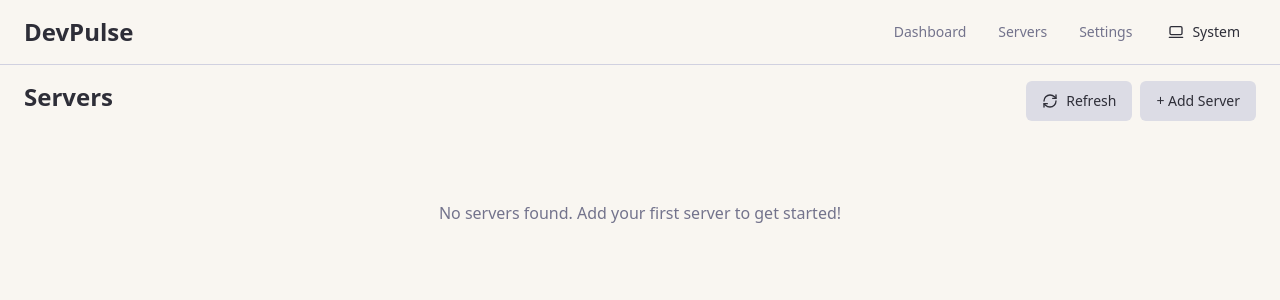
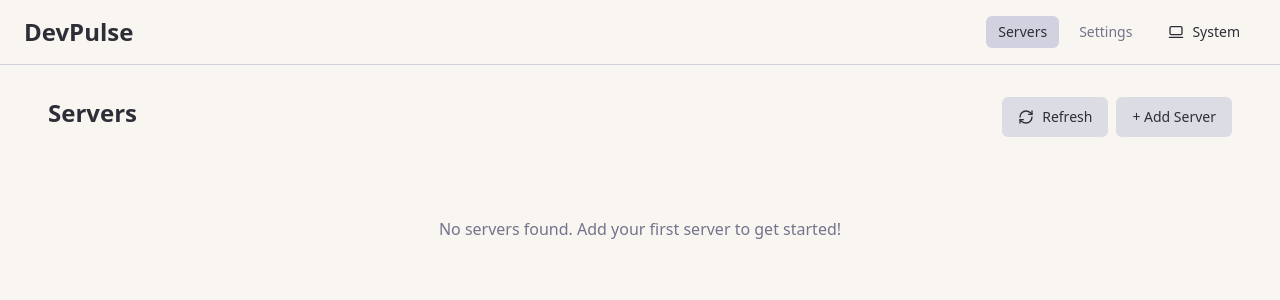
Before and after one commit to ChrisKp1710/my-devpulse, a React (Vite) app: page /#/ in a window 1280 px wide. Shown: the top 300 px of the page. Built offline with nearby package versions, Linux system fonts and the light colour scheme.

Commit message:
feat: aggiungi nuove dipendenze Radix UI e crea la pagina delle impostazioni con opzioni di configurazione

```diff
--- a/package.json
+++ b/package.json
@@ -17,6 +17,8 @@
     "@radix-ui/react-dialog": "^1.1.14",
     "@radix-ui/react-label": "^2.1.7",
     "@radix-ui/react-popover": "^1.1.14",
+    "@radix-ui/react-separator": "^1.1.7",
+    "@radix-ui/react-switch": "^1.2.5",
     "@radix-ui/react-toast": "^1.2.14",
     "@radix-ui/react-tooltip": "^1.2.7",
     "@tailwindcss/vite": "^4.1.7",
--- a/src-tauri/tauri.conf.json
+++ b/src-tauri/tauri.conf.json
@@ -13,8 +13,8 @@
     "windows": [
       {
         "title": "my-devpulse",
-        "width": 800,
-        "height": 600,
+        "width": 1200,
+        "height": 800,
         "resizable": true,
         "fullscreen": false
       }
--- a/src/App.tsx
+++ b/src/App.tsx
@@ -3,37 +3,35 @@ import { Toaster as Sonner } from "@/components/ui/sonner";
 import { TooltipProvider } from "@/components/ui/tooltip";
 import { QueryClient, QueryClientProvider } from "@tanstack/react-query";
 import { HashRouter, Routes, Route } from "react-router-dom";
+import { ThemeProvider } from "next-themes";
+import Navbar from "@/components/Navbar";
 import Index from "./pages/Index";
+import Settings from "./pages/Settings";
 import NotFound from "./pages/NotFound";
+import { useEffect } from "react";
 import { invoke } from "@tauri-apps/api/core";
 import { getName } from "@tauri-apps/api/app";
-import { useEffect } from "react";
-import { ThemeProvider } from "next-themes";
 
 const queryClient = new QueryClient();
 
-// Componente per i test iniziali di Tauri
 const TauriInitializer = () => {
   useEffect(() => {
-    // Test iniziale per verificare che le API Tauri funzionino
     const testTauriAPIs = async () => {
       try {
-        // Test del comando greet
         const greeting = await invoke("greet", { name: "Christian" });
         console.log("🎉", greeting);
 
-        // Test del nome dell'app
         const appName = await getName();
         console.log("✅ Ambiente Tauri rilevato:", appName);
       } catch (error) {
-        console.warn("❌ Errore nell'inizializzazione Tauri:", error);
+        console.warn("❌ Errore Tauri:", error);
       }
     };
 
     testTauriAPIs();
   }, []);
 
-  return null; // Non renderizza nulla
+  return null;
 };
 
 const App = () => (
@@ -44,11 +42,16 @@ const App = () => (
         <Toaster />
         <Sonner />
         <HashRouter>
-          <Routes>
-            <Route path="/" element={<Index />} />
-            {/* ADD ALL CUSTOM ROUTES ABOVE THE CATCH-ALL "*" ROUTE */}
-            <Route path="*" element={<NotFound />} />
-          </Routes>
+          <div className="min-h-screen flex flex-col bg-background">
+            <Navbar />
+            <div className="flex-1 px-6 py-4">
+              <Routes>
+                <Route path="/" element={<Index />} />
+                <Route path="/settings" element={<Settings />} />
+                <Route path="*" element={<NotFound />} />
+              </Routes>
+            </div>
+          </div>
         </HashRouter>
       </TooltipProvider>
     </ThemeProvider>
--- a/src/components/Navbar.tsx
+++ b/src/components/Navbar.tsx
@@ -1,8 +1,15 @@
 import React from "react"
 import { ThemeToggle } from "@/components/ThemeToggle"
-import { Button } from "@/components/ui/button"
+import { Link, useLocation } from "react-router-dom"
 
 const Navbar: React.FC = () => {
+  const location = useLocation()
+
+  const navItems = [
+    { name: "Servers", path: "/" },
+    { name: "Settings", path: "/settings" },
+  ]
+
   return (
     <nav className="bg-background border-b border-border px-6 py-3">
       <div className="flex items-center justify-between">
@@ -13,17 +20,22 @@ const Navbar: React.FC = () => {
 
         {/* Menu + Toggle */}
         <div className="flex items-center gap-2">
-          {["Dashboard", "Servers", "Settings"].map((item) => (
-            <Button
-              key={item}
-              variant="ghost"
-              className="text-sm font-normal text-muted-foreground px-3 py-1.5 rounded-md transition-colors hover:bg-[#5b5fc4]/15 hover:text-[#3e3f90] dark:hover:bg-[#5b5fc4]/20 dark:hover:text-[#cdd1ff]"
+          {navItems.map((item) => (
+            <Link
+              key={item.name}
+              to={item.path}
+              className={`text-sm font-normal px-3 py-1.5 rounded-md transition-colors
+                ${
+                  location.pathname === item.path
+                    ? "text-foreground bg-accent"
+                    : "text-muted-foreground hover:bg-[#5b5fc4]/15 hover:text-[#3e3f90] dark:hover:bg-[#5b5fc4]/20 dark:hover:text-[#cdd1ff]"
+                }
+              `}
             >
-              {item}
-            </Button>
+              {item.name}
+            </Link>
           ))}
 
-          {/* Toggle Tema */}
           <ThemeToggle />
         </div>
       </div>
--- a/src/pages/Index.tsx
+++ b/src/pages/Index.tsx
@@ -1,4 +1,3 @@
-import Navbar from '../components/Navbar';
 import ServerList from '../components/ServerList';
 import ServerSidebar from '../components/ServerSidebar';
 import Terminal from '../components/Terminal';
@@ -10,9 +9,6 @@ const Layout = () => {
   const { terminalVisible, selectedServer } = useServer();
 
   return (
-    <div className="min-h-screen bg-background flex flex-col">
-      <Navbar />
-
     <div className="flex-1 relative px-6 py-4 flex">
       {/* Sezione principale */}
       <div className="flex-1 transition-all duration-300">
@@ -32,7 +28,6 @@ const Layout = () => {
           <ServerSidebar />
         </div>
       )}
-      </div>
 
       {/* Terminale */}
       {terminalVisible && <Terminal />}
--- /dev/null
+++ b/src/pages/Settings.tsx
@@ -0,0 +1,95 @@
+// src/pages/Settings.tsx
+
+import React from "react"
+import { Switch } from "@/components/ui/switch"
+import { Input } from "@/components/ui/input"
+import { Button } from "@/components/ui/button"
+import { Label } from "@/components/ui/label"
+import { Separator } from "@/components/ui/separator"
+
+const Settings: React.FC = () => {
+  return (
+    <div className="min-h-screen bg-background text-foreground px-6 py-8">
+      <div className="max-w-3xl mx-auto space-y-10">
+        <h1 className="text-3xl font-bold">Settings</h1>
+
+        {/* General Settings */}
+        <div>
+          <h2 className="text-xl font-semibold mb-4">General</h2>
+          <div className="space-y-4">
+            <div className="flex items-center justify-between">
+              <Label htmlFor="boot">Start app on system boot</Label>
+              <Switch id="boot" />
+            </div>
+
+            <div>
+              <Label htmlFor="language" className="block mb-1">
+                Language
+              </Label>
+              <select id="language" className="w-full border border-border rounded-md bg-background px-3 py-2">
+                <option>English</option>
+                <option>Italiano</option>
+              </select>
+            </div>
+          </div>
+        </div>
+
+        <Separator />
+
+        {/* SSH Defaults */}
+        <div>
+          <h2 className="text-xl font-semibold mb-4">SSH Defaults</h2>
+          <div className="space-y-4">
+            <div>
+              <Label htmlFor="sshUser" className="block mb-1">
+                Default SSH User
+              </Label>
+              <Input id="sshUser" placeholder="es. root" />
+            </div>
+
+            <div>
+              <Label htmlFor="sshPort" className="block mb-1">
+                Default SSH Port
+              </Label>
+              <Input id="sshPort" type="number" placeholder="22" />
+            </div>
+          </div>
+        </div>
+
+        <Separator />
+
+        {/* Terminal */}
+        <div>
+          <h2 className="text-xl font-semibold mb-4">Terminal</h2>
+          <div className="space-y-4">
+            <div>
+              <Label htmlFor="fontSize" className="block mb-1">
+                Font Size
+              </Label>
+              <Input id="fontSize" type="number" placeholder="14" />
+            </div>
+            <div>
+              <Label htmlFor="startCommand" className="block mb-1">
+                Initial Command
+              </Label>
+              <Input id="startCommand" placeholder="htop, clear, etc..." />
+            </div>
+          </div>
+        </div>
+
+        <Separator />
+
+        {/* Reset Section */}
+        <div>
+          <h2 className="text-xl font-semibold mb-4">Reset</h2>
+          <p className="text-sm text-muted-foreground mb-4">
+            This will delete all saved servers and reset preferences.
+          </p>
+          <Button variant="destructive">Reset App</Button>
+        </div>
+      </div>
+    </div>
+  )
+}
+
+export default Settings
```
Also changed, not shown: 1 other file (tests, documents, lock files or other folders). Lines whose indentation alone changed are shown as unchanged.
